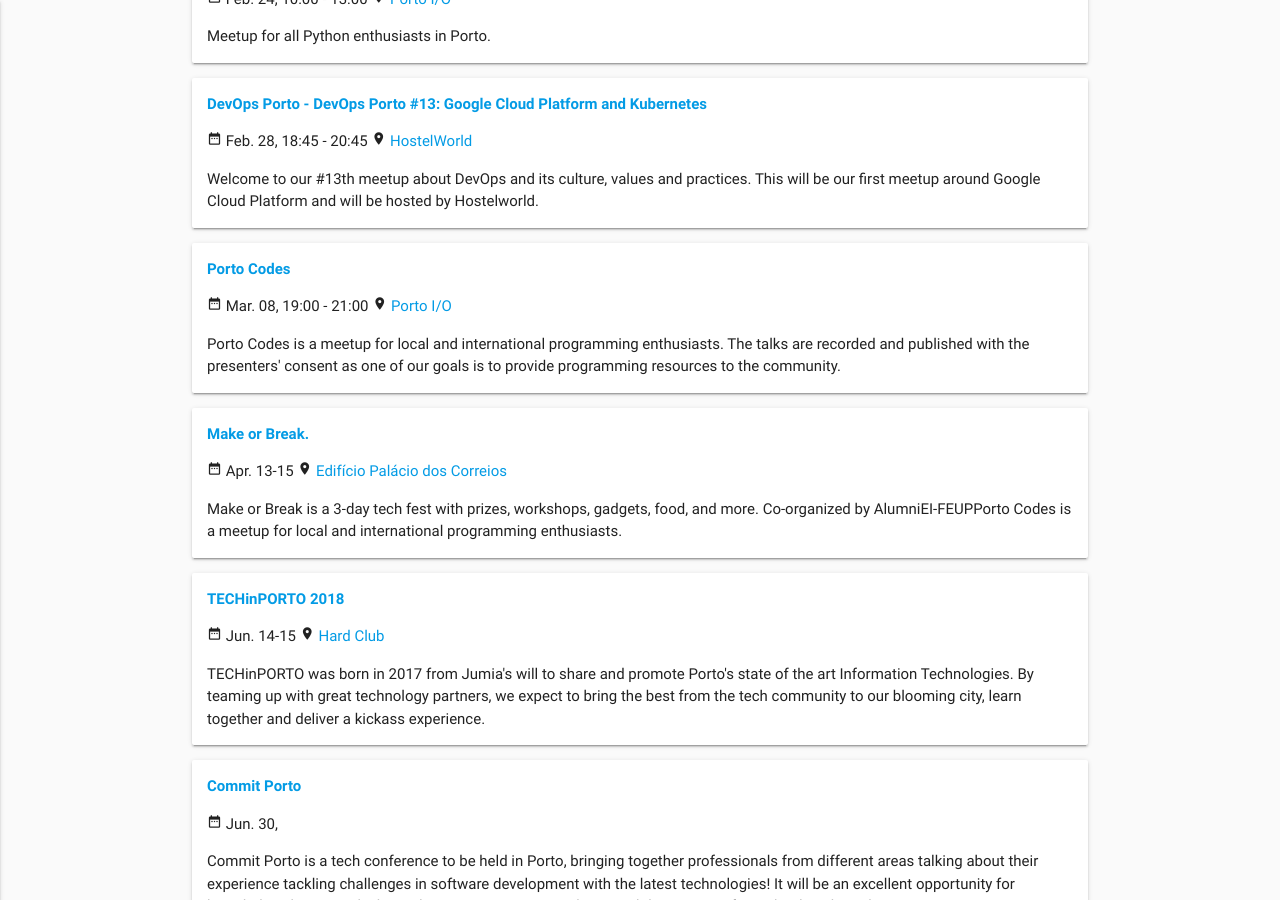
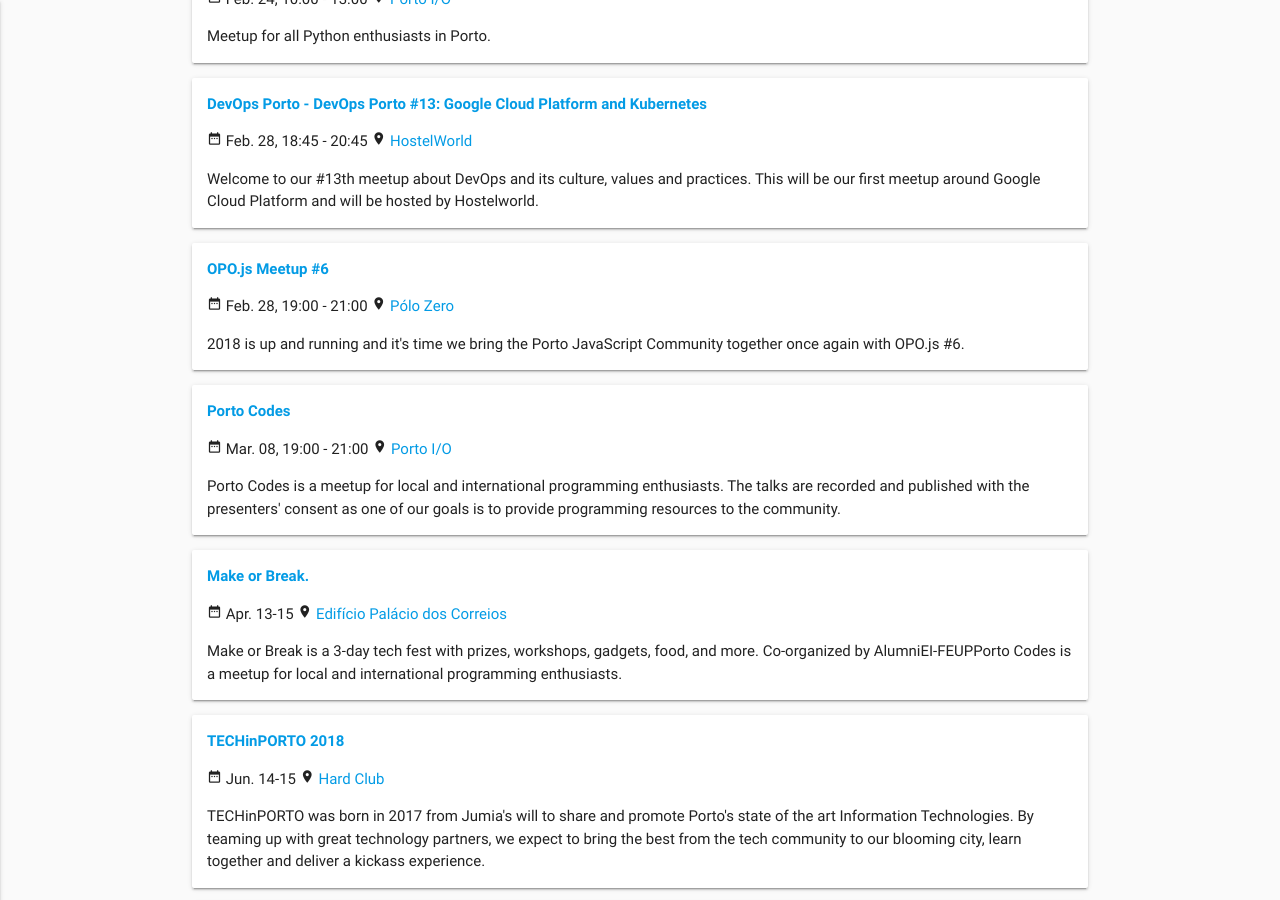
Before and after one commit to agendaopensource/agendaopensource.github.io, a Jekyll site: the page built from index.md, in a window 1280 px wide and 900 px high, scrolled down 858 px. Built offline with Jekyll 4.4.1, drawn with Linux system fonts in a browser that asks for light colours; nearby versions of some CDN libraries.

Commit message:
Add OPO.js event

```diff
--- a/_data/events.json
+++ b/_data/events.json
@@ -110,6 +110,21 @@
         "@type": "Event",
         "location":{
             "@type": "Place",
+            "name": "Pólo Zero",
+            "address": "Passeio dos Clérigos, Rua São Filipe de Nery, nº 87 4050-546 - Porto",
+            "district": "Porto"
+        },
+        "name": "OPO.js Meetup #6",
+        "startDate": "2018-02-28 19:00",
+        "endDate": "2018-02-28 21:00",
+        "description": "2018 is up and running and it's time we bring the Porto JavaScript Community together once again with OPO.js #6.",
+        "url": "https://www.meetup.com/opo-js/events/247800372/"
+    },
+    {
+        "@context": "http://schema.org",
+        "@type": "Event",
+        "location":{
+            "@type": "Place",
             "name": "HostelWorld",
             "address": "Rua Júlio Dinis 676 - Porto",
             "district": "Porto"
```
